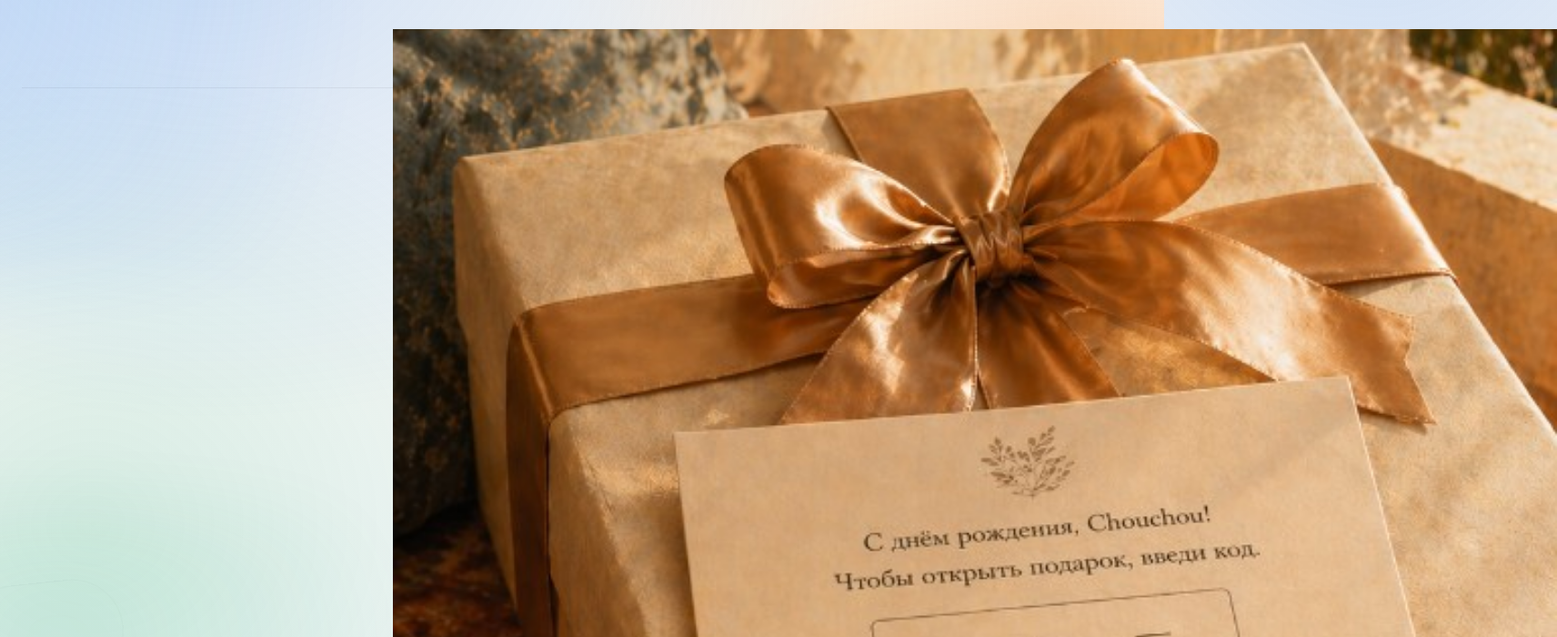
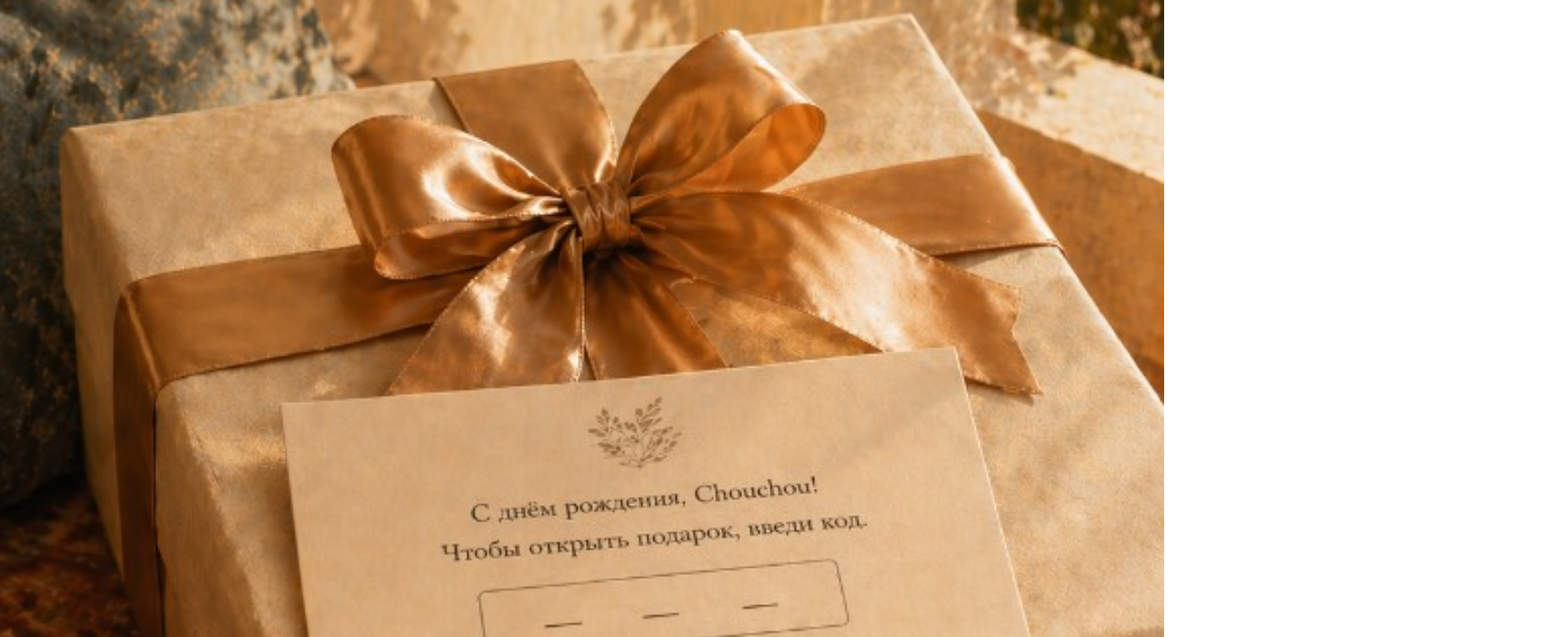
Before and after one commit to m05v08-gif/Nikitabirthday, a Next.js app: page / in a window 1280 px wide. Both pictures are taken after a click on the button "Открыть конверт". Shown: the top 700 px of the page at 91% size, 1712 px wide, since content can reach past the window. Built offline with nearby package versions, Linux system fonts and the light colour scheme.

Commit message:
Fix code intro image full-screen

```diff
--- a/src/app/globals.css
+++ b/src/app/globals.css
@@ -468,14 +468,19 @@ html[data-theme="light"] .stories-page {
 
 /* Gift intro: code unlock layout (iPhone 16 baseline) */
 .gift-screen {
+  position: fixed;
+  inset: 0;
   width: 100vw;
-  height: 100svh;
-  position: relative;
+  height: 100dvh;
+  min-height: 100svh;
   overflow: hidden;
   background: var(--color-app-bg);
 }
 
 .gift-image {
+  display: block;
+  position: absolute;
+  inset: 0;
   width: 100%;
   height: 100%;
   object-fit: cover;
```
